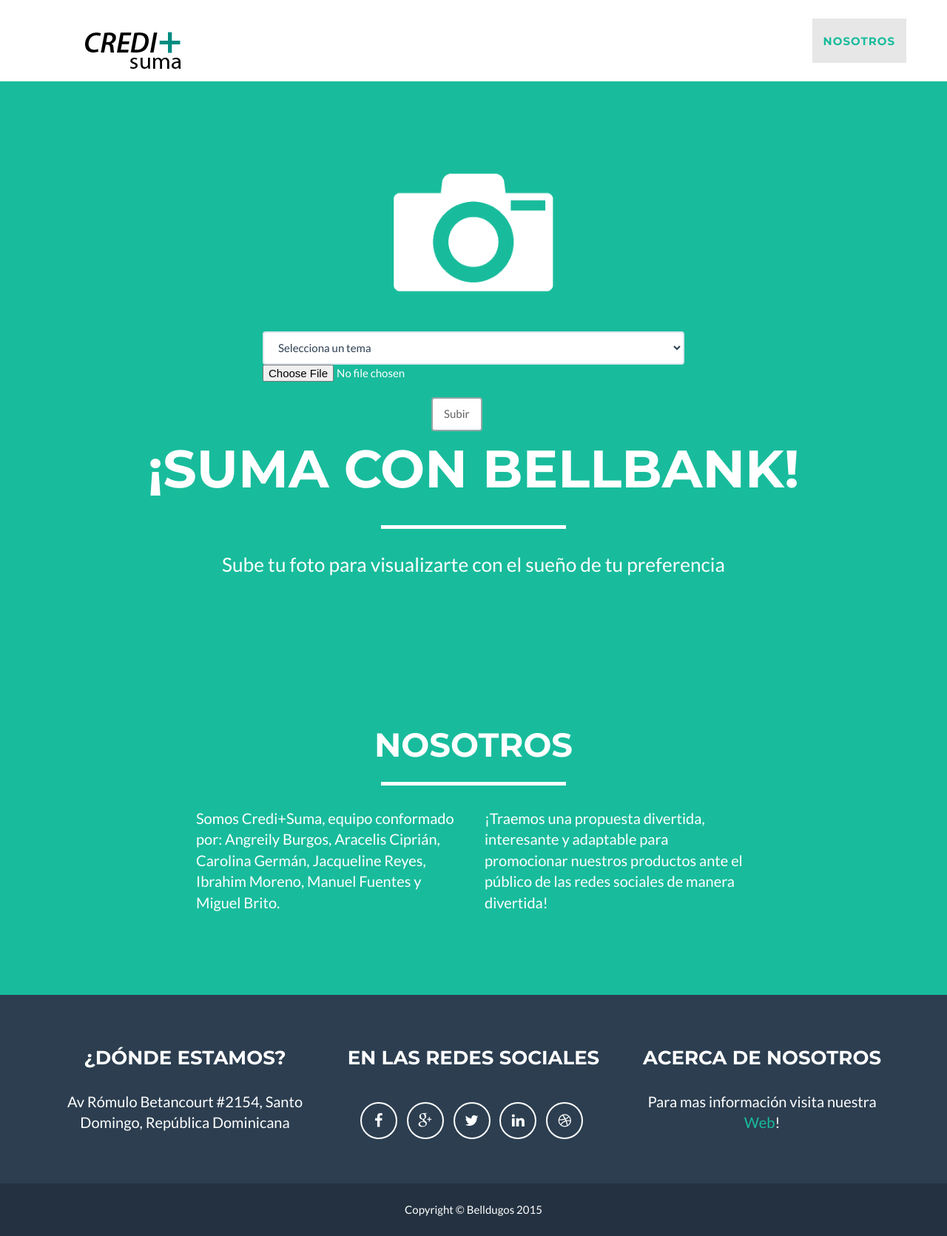
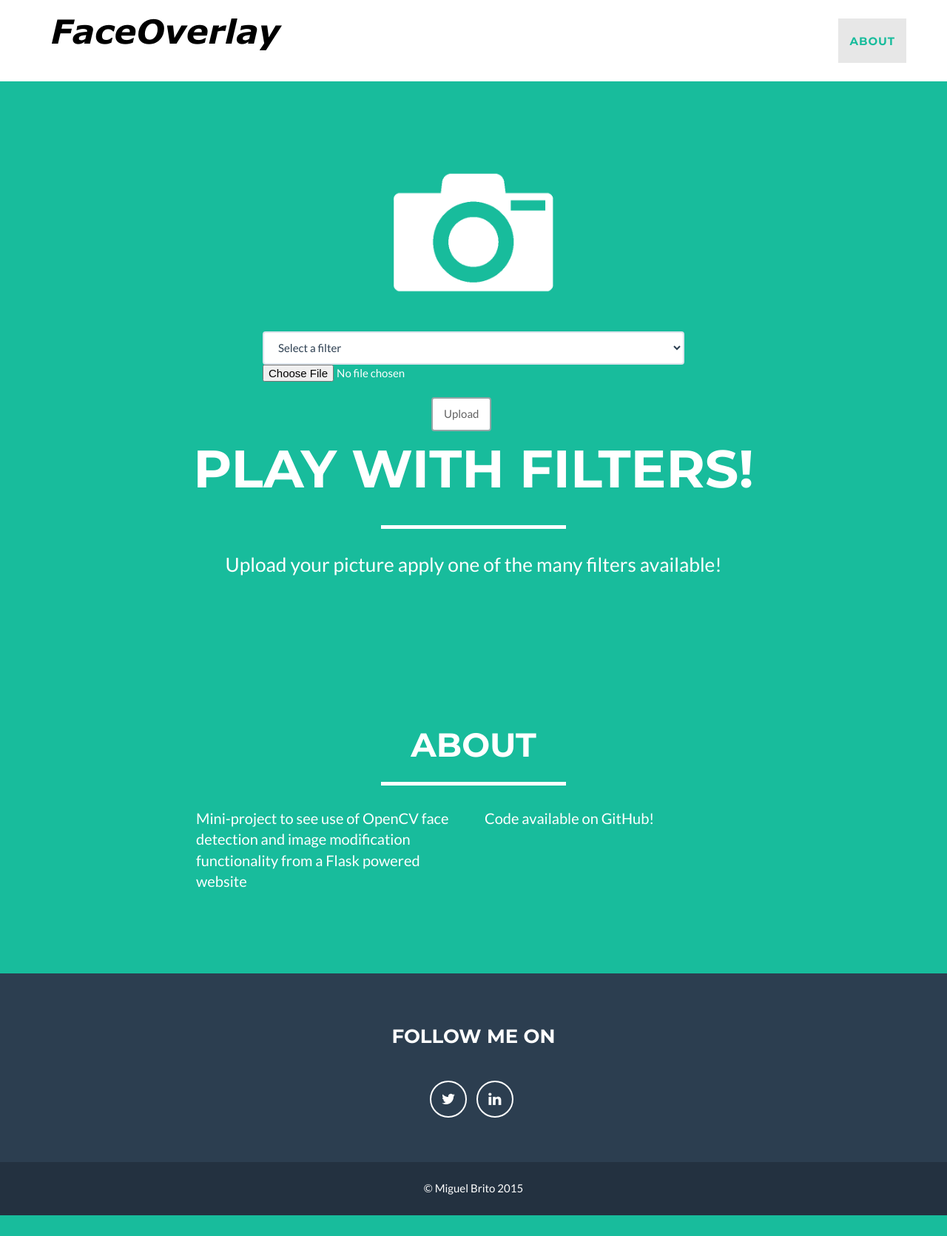
Before and after one commit to MikeOrange/myfacelayout, a Flask app: page / in a window 1280 px wide; the page is wider, and only the part inside the window is pictured. Shown: that part at 74% size. After the commit the page ends 1643 px from the top of that part, so only its background shows below. Run offline with Flask 2, Linux system fonts and the light colour scheme; some libraries are stand-ins or nearby versions.

Commit message:
Updated template for new uses

```diff
--- a/manage.py
+++ b/manage.py
@@ -19,11 +19,11 @@ app.config['UPLOAD_FOLDER'] = UPLOAD_FOLDER
 app.config['MAX_CONTENT_LENGTH'] = 16 * 1024 * 1024
 
 
-THEME_CHOICES = [('', 'Selecciona un tema'),
-                 ('1', 'Cocina'),
-                 ('2', 'Modas'),
-                 ('3', 'Estilista'),
-                 ('4', 'Feliz Navidad')]
+THEME_CHOICES = [('', 'Select a filter'),
+                 ('1', 'Cook'),
+                 ('2', 'Fashion'),
+                 ('3', 'Stylist'),
+                 ('4', 'Merry Christmas')]
 
 
 @app.context_processor
@@ -58,13 +58,13 @@ def overlay_picture(pre_filename, promo):
     filename = 'uploads/' + pre_filename
     my_image = None
 
-    if promo == 'Cocina':
+    if promo == 'Cook':
         my_image = CookPromo(filename)
-    elif promo == 'Modas':
+    elif promo == 'Fashion':
         my_image = FashionPromo(filename)
-    elif promo == 'Estilista':
+    elif promo == 'Stylist':
         my_image = HairdresserPromo(filename)
-    elif promo == 'Feliz Navidad':
+    elif promo == 'Merry Christmas':
         my_image = ChristmasPromo(filename)
     else:
         return None
@@ -87,15 +87,18 @@ def picture():
 
     return render_template('index.html', form=form, picture=None)
 
+
 @app.route('/uploads/<filename>')
 def uploaded_file(filename):
     return send_from_directory(app.config['UPLOAD_FOLDER'],
                                filename)
+
 
 @app.route('/picture/<filename>')
 def specific_picture(filename):
     form = FileUploadForm()
     return render_template('index.html', form=form, picture=filename)
 
+
 if __name__ == '__main__':
     app.run(debug=True, host='0.0.0.0')
--- a/templates/index.html
+++ b/templates/index.html
@@ -9,7 +9,7 @@
     <meta name="description" content="">
     <meta name="author" content="">
 
-    <title>Credi+Suma</title>
+    <title>Play with filters!</title>
 
     <!-- Bootstrap Core CSS - Uses Bootswatch Flatly Theme: http://bootswatch.com/flatly/ -->
     <link href="{{ url_for('static', filename='css/bootstrap.css') }}" rel="stylesheet">
@@ -56,7 +56,7 @@
                         <a href="#page-top"></a>
                     </li>
                     <li class="page-scroll">
-                        <a href="#about">Nosotros</a>
+                        <a href="#about">About</a>
                     </li>
 
                 </ul>
@@ -85,15 +85,15 @@
                             {{ form.image }}
                             <br>
                             <div style="text-align:left">
-                                <input id="subidor" class="btn btn-default" type="submit" value="Subir">
+                                <input id="subidor" class="btn btn-default" type="submit" value="Upload">
                             </div>
                         </form>
                     </div>
                     {% endif %}
                     <div class="intro-text">
-                        <span class="name">¡Suma con Bellbank!</span>
+                        <span class="name">Play with filters!</span>
                         <hr class="star-light">
-                        <span class="skills">Sube tu foto para visualizarte con el sueño de tu preferencia</span>
+                        <span class="skills">Upload your picture apply one of the many filters available!</span>
                     </div>
                 </div>
             </div>
@@ -106,16 +106,16 @@
         <div class="container">
             <div class="row">
                 <div class="col-lg-12 text-center">
-                    <h2>Nosotros</h2>
+                    <h2>About</h2>
                     <hr class="star-light">
                 </div>
             </div>
             <div class="row">
                 <div class="col-lg-4 col-lg-offset-2">
-                    <p>Somos Credi+Suma, equipo conformado por: Angreily Burgos, Aracelis Ciprián, Carolina Germán, Jacqueline Reyes, Ibrahim Moreno, Manuel Fuentes y Miguel Brito.</p>
+                    <p>Mini-project to see use of OpenCV face detection and image modification functionality from a Flask powered website</p>
                 </div>
                 <div class="col-lg-4">
-                    <p>¡Traemos una propuesta divertida, interesante y adaptable para promocionar nuestros productos ante el público de las redes sociales de manera divertida!</p>
+                    <p>Code available on GitHub!</p>
                 </div>
 
             </div>
@@ -129,32 +129,21 @@
             <div class="container">
                 <div class="row">
                     <div class="footer-col col-md-4">
-                        <h3>¿Dónde Estamos?</h3>
-                        <p>Av Rómulo Betancourt #2154, Santo Domingo, República Dominicana</p>
+
                     </div>
                     <div class="footer-col col-md-4">
-                        <h3>En las redes sociales</h3>
+                        <h3>Follow me on</h3>
                         <ul class="list-inline">
-                            <li>
-                                <a href="#" class="btn-social btn-outline"><i class="fa fa-fw fa-facebook"></i></a>
-                            </li>
-                            <li>
-                                <a href="#" class="btn-social btn-outline"><i class="fa fa-fw fa-google-plus"></i></a>
-                            </li>
                             <li>
                                 <a href="#" class="btn-social btn-outline"><i class="fa fa-fw fa-twitter"></i></a>
                             </li>
                             <li>
                                 <a href="#" class="btn-social btn-outline"><i class="fa fa-fw fa-linkedin"></i></a>
                             </li>
-                            <li>
-                                <a href="#" class="btn-social btn-outline"><i class="fa fa-fw fa-dribbble"></i></a>
-                            </li>
                         </ul>
                     </div>
                     <div class="footer-col col-md-4">
-                        <h3>Acerca de nosotros</h3>
-                        <p>Para mas información visita nuestra <a href="http://www.bellbank.com">Web</a>!</p>
+
                     </div>
                 </div>
             </div>
@@ -163,7 +152,7 @@
             <div class="container">
                 <div class="row">
                     <div class="col-lg-12">
-                        Copyright &copy; Belldugos 2015
+                        &copy; Miguel Brito 2015
                     </div>
                 </div>
             </div>
```
Also changed, not shown: faceoverlay.py (+8 -8 lines), static/img/logo.png.
